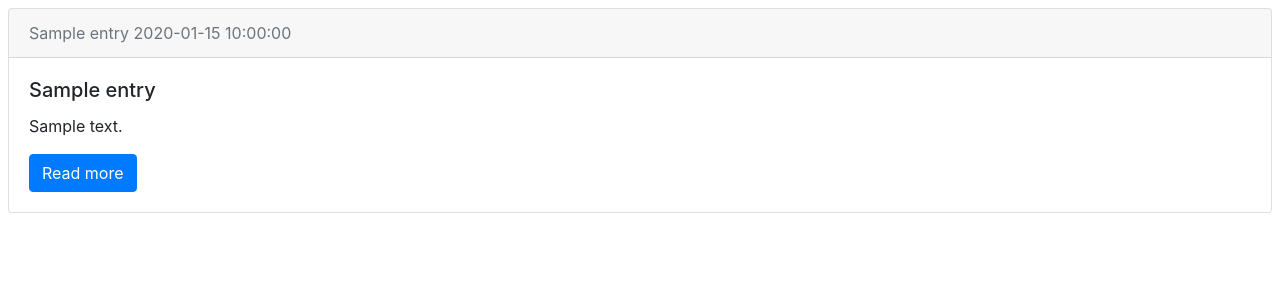
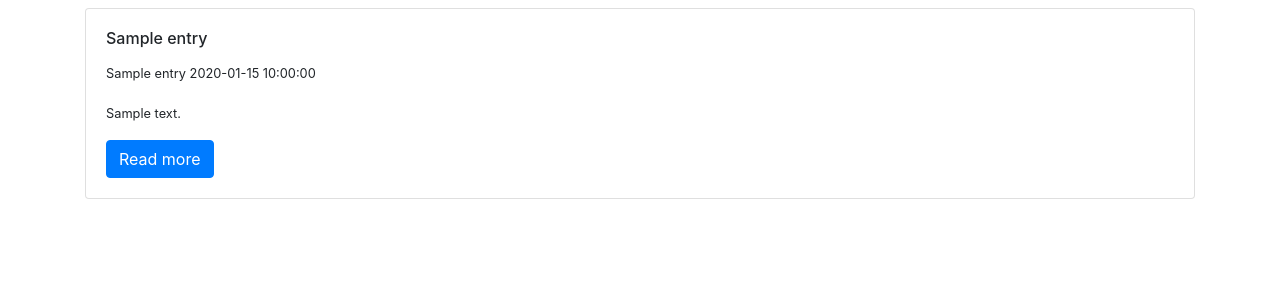
Before and after one commit to hk03ne/rss_scraper, a Flask app: template templates/show_entries.html in a window 1280 px wide. Shown: the part 56-356 px from the top of the page. Run offline with Flask 2, Linux system fonts and the light colour scheme; the template is opened without the code that fills it: most values are stand-ins (such as "Sample title", 1, 10 or a date in 2020); some libraries are stand-ins or nearby versions.

Commit message:
Fix view

```diff
--- a/templates/show_entries.html
+++ b/templates/show_entries.html
@@ -1,15 +1,15 @@
 {% extends "layout.html" %}
 {% block body %}
-    {% for entry in entries %}
-    <div class="card m-2">
-        <div class="card-header text-muted">
-            {{ entry.site_title }} {{ entry.updated }}
+    <div class="container">
+        {% for entry in entries %}
+        <div class="card my-2">
+            <div class="card-body">
+                <h6 class="card-title">{{ entry.entry_title }}</h5>
+                <p><small>{{ entry.site_title }} {{ entry.updated }}</small></p>
+                <p><small class="card-text">{{ entry.summary|safe }}</small></p>
+                <a href="{{ entry.entry_url }}" class="btn btn-primary">Read more</a>
+            </div>
         </div>
-        <div class="card-body">
-            <h5 class="card-title">{{ entry.entry_title }}</h5>
-            <p class="card-text">{{ entry.summary|safe }}</p>
-            <a href="{{ entry.entry_url }}" class="btn btn-primary">Read more</a>
-        </div>
+        {% endfor %}
     </div>
-    {% endfor %}
-{% endblock %}
+    {% endblock %}
```
